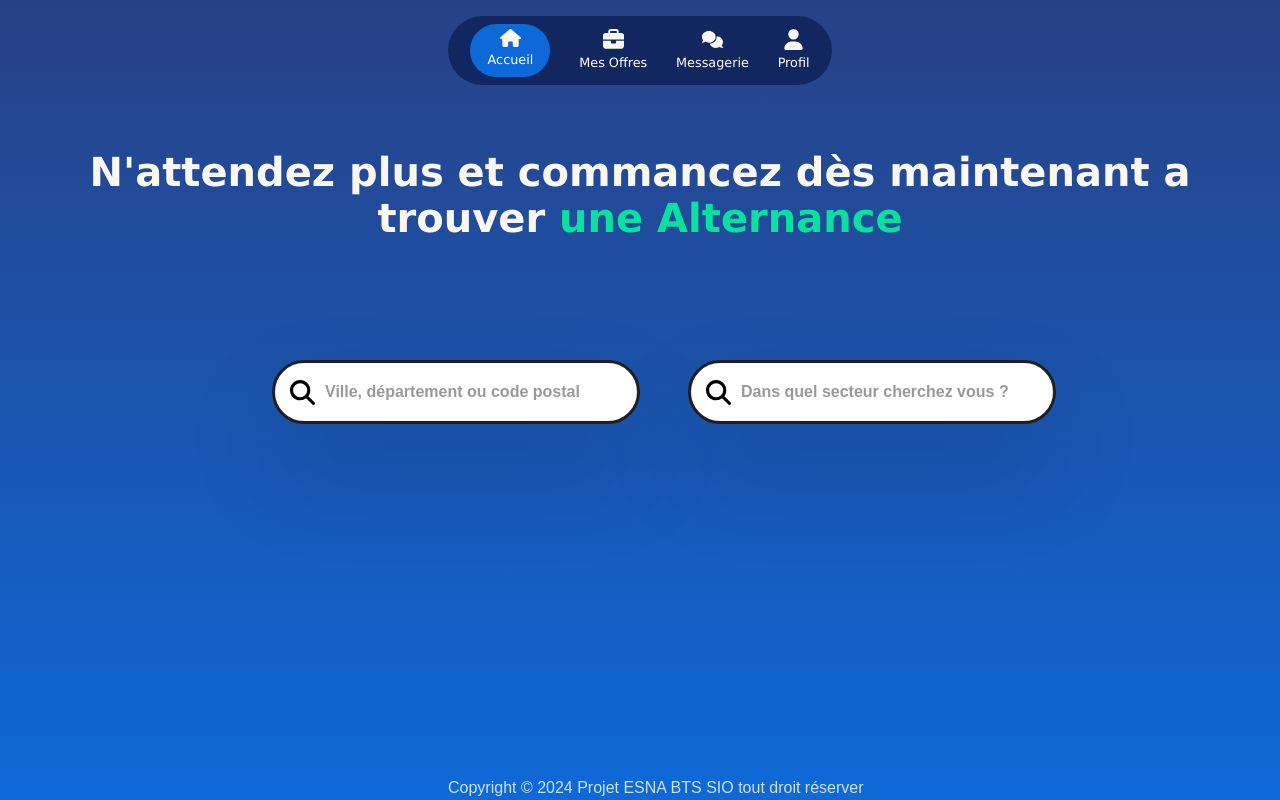
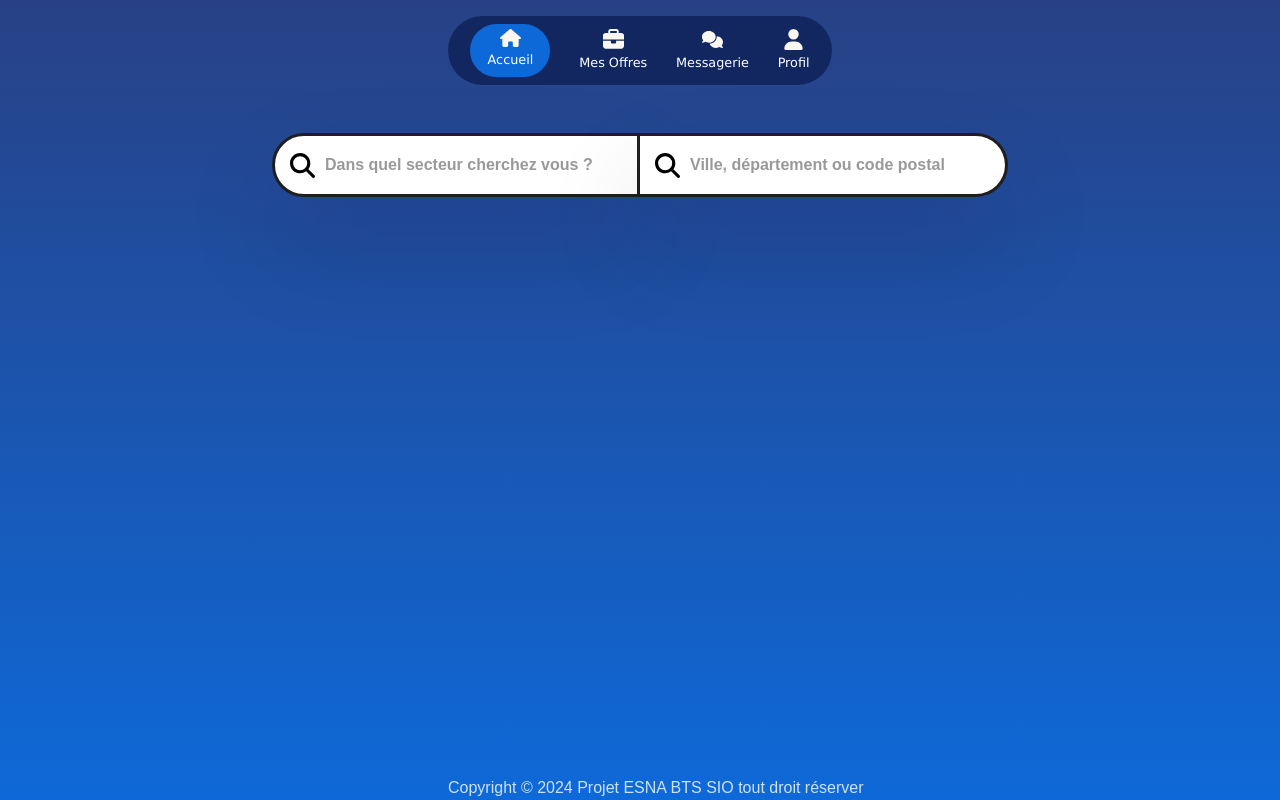
Before and after one commit to TISEPSE/Projet-fin-d-ann-e, a plain HTML site: page index.html in a window 1280 px wide. Drawn offline with Linux system fonts and the light colour scheme.

Commit message:
puqh css

```diff
--- a/index.html
+++ b/index.html
@@ -16,12 +16,14 @@
         <a href="#"><img src="Assets/user-solid.svg">Profil</a>
     </div>
 </navbar>
-<h1> N'attendez plus et commancez dès maintenant a trouver <span class="span-h1">une Alternance</span></h1>
-<input class="input1" type="texte" placeholder="Dans quel secteur cherchez vous ?"
-    style="background-image: url(Assets/magnifying-glass-solid.svg); background-repeat: no-repeat; background-size: 25px; background-position: 15px; padding-left: 50px;" />
+<!-- <h1> N'attendez plus et commancez dès maintenant a trouver <span class="span-h1">une Alternance</span></h1> -->
+<div class="container-input">
+    <input class="input1" type="texte" placeholder="Dans quel secteur cherchez vous ?"
+        style="background-image: url(Assets/magnifying-glass-solid.svg); background-repeat: no-repeat; background-size: 25px; background-position: 15px; padding-left: 50px;" />
 
     <input class="input2" type="texte" placeholder="Ville, département ou code postal"
-    style="background-image: url(Assets/magnifying-glass-solid.svg); background-repeat: no-repeat; background-size: 25px; background-position: 15px; padding-left: 50px;" />
+        style="background-image: url(Assets/magnifying-glass-solid.svg); background-repeat: no-repeat; background-size: 25px; background-position: 15px; padding-left: 50px;" />
+</div>
 
 <footer>Copyright © 2024 Projet ESNA BTS SIO tout droit réserver</footer>
 </body>
--- a/style.css
+++ b/style.css
@@ -24,6 +24,7 @@ footer{
     display: flex;
     justify-content: center;
     padding: 1rem 0;
+    margin-bottom: 2rem;
 }
 
 .container-nav{
@@ -64,7 +65,6 @@ padding-bottom: 3rem;
 
 .navbar a:hover{
     color: #1A306B;
-
 }
 
 .navbar .offre-alternance{
@@ -87,16 +87,18 @@ h1{
     color: #0be0a0;
 }
 
+/* Container qui centre les deux input au milieu de l'écran */
+.container-input{
+    display: flex;
+    justify-content: center;
+}
+
 .input1{
     width: 23rem;
     height: 4rem;
     font-size:1em;
-    position: absolute;
-    top: 45%;
-    left: 43rem;
     display: block;
-    border-radius: 50px;
-    border: none;
+    border-radius: 50px 0px 0px 50px;
     border: 3px solid rgb(31, 31, 31);
     box-shadow: rgba(17, 12, 46, 0.15) 0px 48px 100px 0px;
 
@@ -106,13 +108,10 @@ h1{
     width: 23rem;
     height: 4rem;
     font-size:1em;
-    position: absolute;
-    top: 45%;
-    left: 17rem;
     display: block;
-    border-radius: 50px;
-    border: none;
+    border-radius:  0px 50px 50px 0px;
     border: 3px solid rgb(31, 31, 31);
+    border-left: none;
     box-shadow: rgba(17, 12, 46, 0.15) 0px 48px 100px 0px;
 
 }
```
